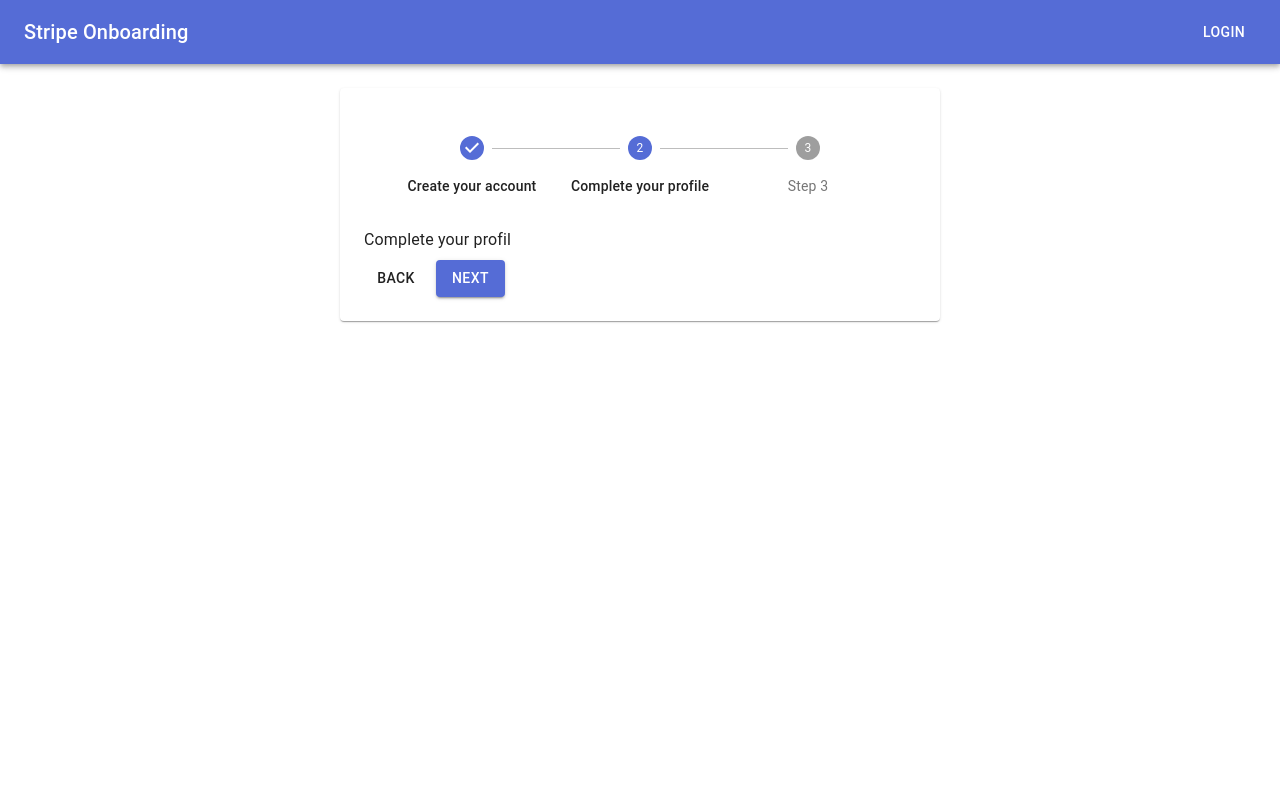
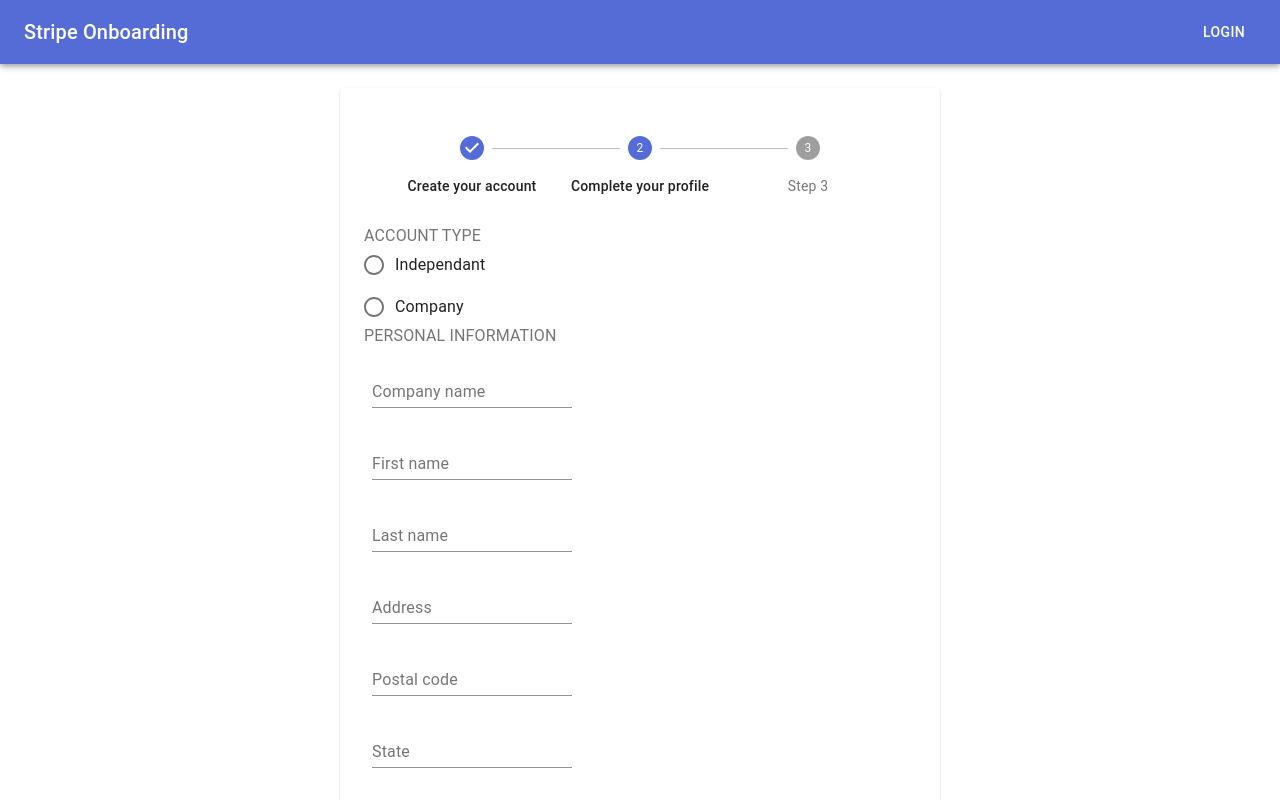
Before and after one commit to kvinchon/wsf-onboarding, a Next.js app in the folder frontend/: page / in a window 1280 px wide. Both pictures are taken after a click on the button "NEXT". Shown: the top 800 px of the page. Built offline with nearby package versions, Linux system fonts and the light colour scheme.

Commit message:
[Front] Add first version of step 2

```diff
--- a/frontend/components/CompleteProfil.js
+++ b/frontend/components/CompleteProfil.js
@@ -1,7 +1,139 @@
+import React from 'react';
+import { makeStyles } from '@material-ui/core/styles';
+import Radio from '@material-ui/core/Radio';
+import RadioGroup from '@material-ui/core/RadioGroup';
+import FormControlLabel from '@material-ui/core/FormControlLabel';
+import FormControl from '@material-ui/core/FormControl';
+import FormLabel from '@material-ui/core/FormLabel';
+import TextField from '@material-ui/core/TextField';
+import Select from '@material-ui/core/Select';
+import MenuItem from '@material-ui/core/MenuItem';
+
+const useStyles = makeStyles(theme => ({
+    root: {
+      display: 'flex',
+    },
+    formControl: {
+      margin: theme.spacing(3),
+    },
+    group: {
+      margin: theme.spacing(1, 0),
+    },
+    textField: {
+        marginLeft: theme.spacing(1),
+        marginRight: theme.spacing(1),
+        width: 200,
+    },
+}));
+
 export default function CompleteProfil(){
+    const classes = useStyles();
+    const [value, setValue] = React.useState('female');
+
+    const [values, setValues] = React.useState({
+        name: 'Cat in the Hat',
+        age: '',
+        multiline: 'Controlled',
+        currency: 'EUR',
+      });
+
+      const handleChange = name => event => {
+        setValues({ ...values, [name]: event.target.value });
+      };
+
     return (
-        <div>
-            Complete your profil
-        </div>
+    <FormControl component="fieldset">
+        <FormLabel component="legend">ACCOUNT TYPE</FormLabel>
+        <RadioGroup aria-label="position" name="position" value={value} onChange={handleChange} column>
+            <FormControlLabel value="independant" control={<Radio />} label="Independant" />
+            <FormControlLabel value="company" control={<Radio />} label="Company" />
+        </RadioGroup>
+
+        <FormLabel component="legend">PERSONAL INFORMATION</FormLabel>
+        <TextField
+        id="company-name"
+        label="Company name"
+        className={classes.textField}
+        onChange={handleChange('name')}
+        margin="normal"
+        />
+        <TextField
+        id="first-name"
+        label="First name"
+        className={classes.textField}
+        onChange={handleChange('name')}
+        margin="normal"
+        />
+        <TextField
+        id="last-name"
+        label="Last name"
+        className={classes.textField}
+        onChange={handleChange('name')}
+        margin="normal"
+        />
+        <TextField
+        id="address"
+        label="Address"
+        className={classes.textField}
+        onChange={handleChange('name')}
+        margin="normal"
+        />
+        <TextField
+        id="postal-code"
+        label="Postal code"
+        className={classes.textField}
+        onChange={handleChange('name')}
+        margin="normal"
+        />
+        <TextField
+        id="state"
+        label="State"
+        className={classes.textField}
+        onChange={handleChange('name')}
+        margin="normal"
+        />
+        <TextField
+        id="city"
+        label="City"
+        className={classes.textField}
+        onChange={handleChange('name')}
+        margin="normal"
+        />
+        <TextField
+        id="country"
+        label="Country"
+        className={classes.textField}
+        onChange={handleChange('name')}
+        margin="normal"
+        />
+
+        <FormLabel component="legend">ROCKET INFORMATION</FormLabel>
+        <TextField
+        id="rocket"
+        label="rocket"
+        className={classes.textField}
+        onChange={handleChange('name')}
+        margin="normal"
+        />
+        <TextField
+        id="license"
+        label="License"
+        className={classes.textField}
+        onChange={handleChange('name')}
+        margin="normal"
+        />
+        <Select
+          value={values.age}
+          onChange={handleChange}
+          label="Color"
+        >
+          <MenuItem value="red">Red</MenuItem>
+          <MenuItem value="orange">Orange</MenuItem>
+          <MenuItem value="yellow">Yellow</MenuItem>
+          <MenuItem value="purple">Purple</MenuItem>
+          <MenuItem value="green">Green</MenuItem>
+          <MenuItem value="blue">Blue</MenuItem>
+        </Select>
+    </FormControl>
     );
 }
```
